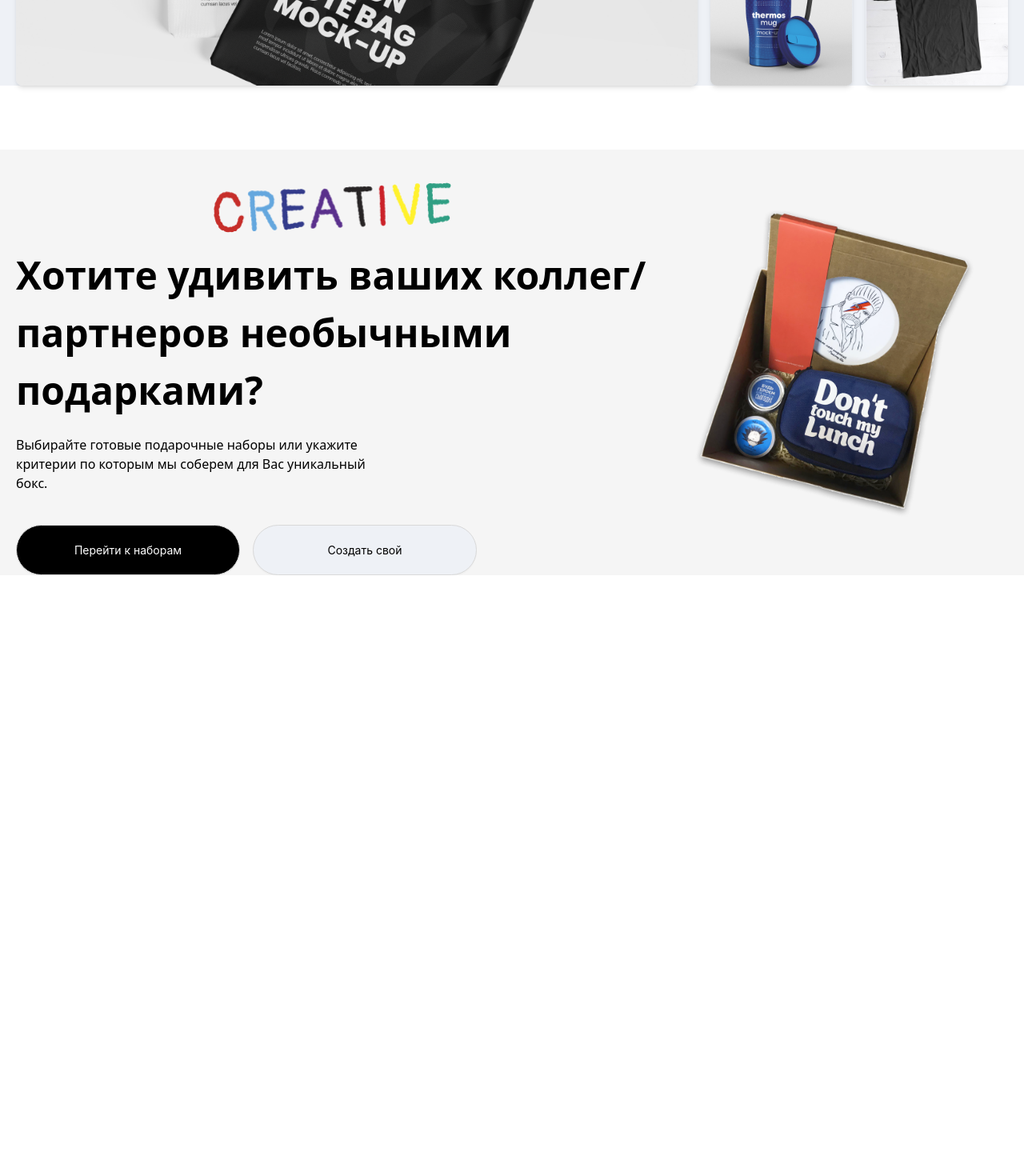
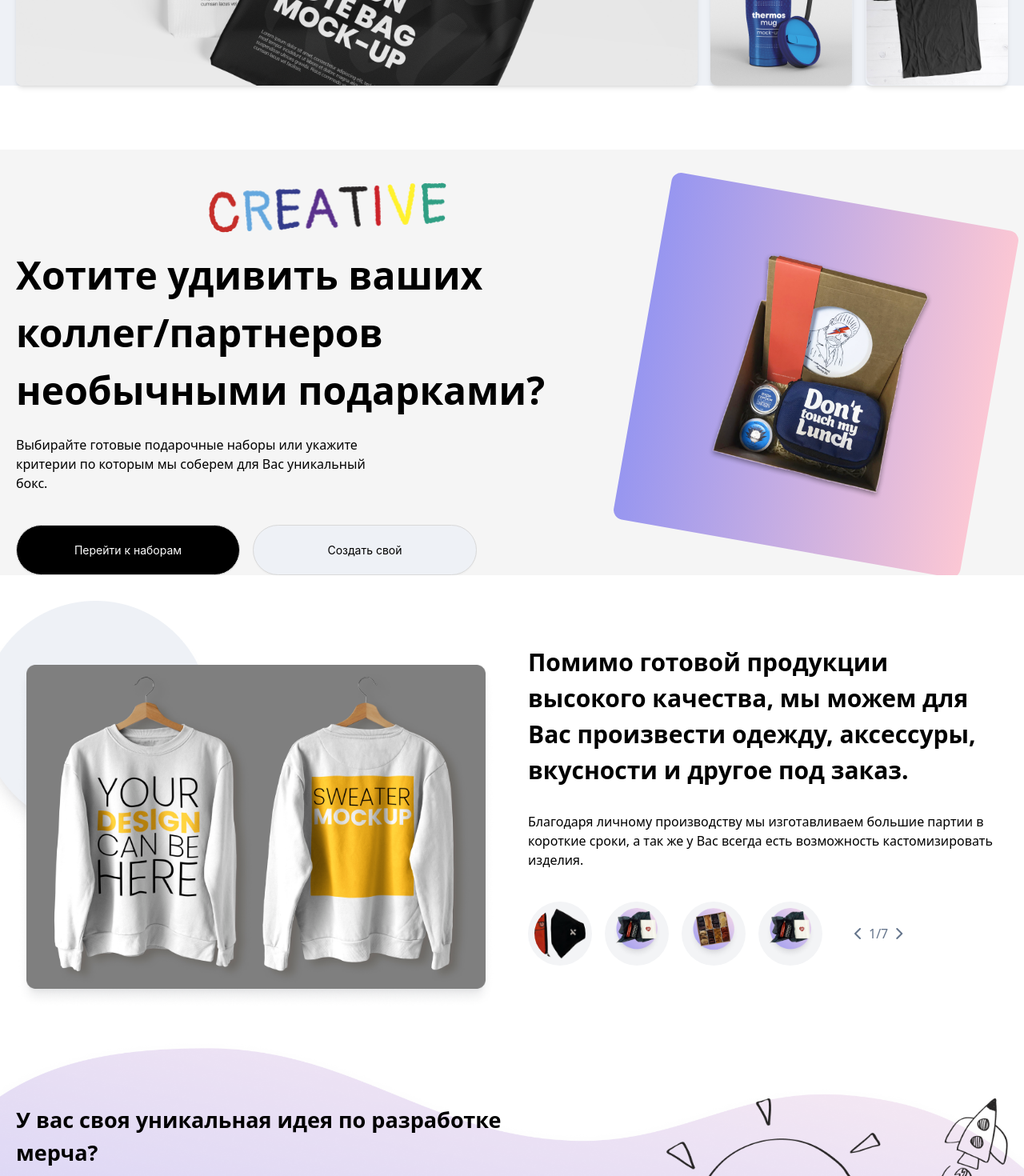
Before and after one commit to Mirzayev/Frontend_task, a React (Vite) app: page / in a window 1280 px wide. Shown: the part 1330-2800 px from the top of the page at 80% size. Before the commit the page ends 2049 px from the top, so only its background shows below. Built offline with nearby package versions, Linux system fonts and the light colour scheme.

Commit message:
add Idea Merchandise section and responsive

```diff
--- a/src/components/Creative.jsx
+++ b/src/components/Creative.jsx
@@ -4,9 +4,9 @@
 
 export default function Creative() {
     return (
-        <div className="creative bg-white pt-20 max-w-[1536px] mx-auto">
+        <div className="creative bg-white pt-20 max-w-[1536px] ">
             {/* Wrapper div */}
-            <div className="bg-[#F5F5F5] flex flex-col lg:flex-row items-center justify-between px-5 py-10 lg:py-0">
+            <div className="bg-[#F5F5F5] flex flex-col lg:flex-row items-center  px-5 py-10 lg:py-0">
                 {/* Left Side: Content */}
                 <div className="max-w-[958px]  w-full mb-6 lg:mb-0 pt-10">
                     <div className={"lg:w-full w-40 flex justify-center"}><img src={creative} alt="Creative" className="w-full lg:max-w-[300px]"/></div>
@@ -23,8 +23,8 @@
                 </div>
 
                 {/* Right Side: Product Image */}
-                <div className="lg:w-[700px] w-full flex justify-center lg:justify-end">
-                    <img src={product} alt="Product" className="w-full max-w-[300px] lg:max-w-full" />
+                <div className="lg:w-[700px] w-full flex justify-center lg:justify-end mr-5 mt-8">
+                    <div className={"lg:p-10  bg-back-gradient rotate-[10deg] rounded-xl"}><img src={product} alt="Product" className="w-full max-w-[300px] lg:max-w-full rotate-[-10deg]"/></div>
                 </div>
             </div>
         </div>
--- a/src/components/Header.jsx
+++ b/src/components/Header.jsx
@@ -5,6 +5,8 @@
 import Banner from "./Banner.jsx";
 import PopularProduct from "./PopularProduct.jsx";
 import Creative from "./Creative.jsx";
+import PlaceOrder from "./PlaceOrder.jsx";
+import IdeaMerchandise from "./IdeaMerchandise.jsx";
 
 export default function Header() {
     const [isMenuOpen, setIsMenuOpen] = useState(false);
@@ -14,7 +16,9 @@
     };
 
     return (
-        <div className="bg-back-gradient pt-10 relative">
+        <div className=" max-w-[1536px] mx-auto">
+            <div className={"bg-back-gradient pt-10 relative"}>
+
             <div className="flex items-center gap-10 justify-between px-4 lg:px-10 xl:px-20 max-w-[1536px] mx-auto">
                 {/* Logo */}
                 <img className="xl:max-w-[487px] lg:max-w-80 max-w-52" src={logo} alt="logo" />
@@ -80,8 +84,11 @@
             </div>
 
             <Banner />
+            </div>
             <PopularProduct />
             <Creative/>
+            <PlaceOrder/>
+            <IdeaMerchandise/>
         </div>
     );
 }
--- /dev/null
+++ b/src/components/IdeaMerchandise.jsx
@@ -0,0 +1,45 @@
+import rocket1  from '../assets/images/rocket1.png'
+import rocket2  from '../assets/images/rocket2.png'
+import lamp  from '../assets/images/lamp.png'
+import back from  '../assets/images/bg.png'
+import {Button} from "antd";
+
+export default function IdeaMerchandise() {
+
+
+    return (
+        <div className="relative px-5 ">
+            <div className="absolute inset-0 z-10  w-full ">
+                <img className={"w-full h-1/2 sm:h-full"} src={back} alt=""/>
+            </div>
+            <div className={"flex flex-col-reverse lg:flex-row justify-around items-center relative z-20 sm:pt-20 mt-8 "}>
+                <div className={" max-w-[700px]"}>
+                    <h5 className={"2xl:text-[36px] font-semibold lg:text-[27px] text-[23px] "}>У вас своя уникальная
+                        идея по разработке мерча?</h5>
+                    <p className={"mt-5 sm:mb-10 mb-5"}>Изготовим мерч по вашему дизайну. Расскажем лайфхаки и ознакомим с
+                        технологией производства,
+                        предоставим образцы матералов. </p>
+                    <div className={"sm:flex items-center gap-10 "}>
+                        <h6 className={"font-semibold"}>Введите свои контактные данные, и наш менеджер свяжется с Вами в
+                            течении 1 часа</h6>
+                        <div className={"w-full mt-4"}>
+                            <input placeholder="Ваше Имя" className={"bg-transparent  border-b border-black outline-none block px-1 my-1 w-full"} type="text"/>
+                            <input placeholder="Ваша електронная почта" className={"bg-transparent  border-b border-black outline-none block px-1 my-1 w-full"} type="text"/>
+                            <input placeholder="Ваш номер телефона" className={"bg-transparent  border-b border-black outline-none block px-1 my-1 w-full"} type="text"/>
+                            <Button className={"bg-[#1FAB8A] text-white xl:w-[200px] xl:h-[40px] rounded-full mt-5 w-full"}>
+                                Заказать
+                            </Button>
+                        </div>
+                    </div>
+                </div>
+
+                <div className={"flex h-full justify-center lg:justify-start gap-4 mb-10"}>
+                    <div className={"flex items-end"}><img src={rocket1} alt=""/></div>
+                    <div className={"flex items-center"}><img src={lamp} alt=""/></div>
+                    <div className={"flex sm:items-start items-end"}><img src={rocket2} alt=""/></div>
+                </div>
+            </div>
+
+        </div>
+    )
+}
--- /dev/null
+++ b/src/components/PlaceOrder.jsx
@@ -0,0 +1,50 @@
+import Switer from '../assets/images/sweaters_white.png';
+import circle from '../assets/images/circle_2.png';
+import bag from '../assets/images/bags_3.png';
+import product1 from '../assets/images/products.png';
+import drink from '../assets/images/drink.png';
+
+export default function PlaceOrder() {
+    const product = [
+        { id: 1, img: bag },
+        { id: 2, img: drink },
+        { id: 3, img: product1 },
+        { id: 4, img: drink },
+    ];
+
+    return (
+        <div className={"bg-white relative max-w-[1536px] mx-auto px-5 pt-8 flex flex-col lg:flex-row w-full items-center gap-10"}>
+            <img
+                className={"absolute top-8 left-[-40px] z-10 hidden sm:block"}
+                src={circle}
+                alt=""
+            />
+            <div className={'z-20 mt-10 lg:mt-20 w-full lg:w-1/2 flex justify-center lg:justify-start'}>
+                <img className={"w-[80%] lg:w-[270%]"} src={Switer} alt="" />
+            </div>
+            <div className={"max-w-[826px] w-full lg:w-1/2 text-center lg:text-left"}>
+                <h4 className={"text-[20px] lg:text-[30px] font-semibold"}>
+                    Помимо готовой продукции высокого качества, мы можем для Вас произвести одежду, аксессуры, вкусности и другое под заказ.
+                </h4>
+                <p className={"mt-6 lg:mt-[30px] mb-10 text-sm lg:text-base"}>
+                    Благодаря личному производству мы изготавливаем большие партии в короткие сроки, а так же у Вас всегда есть возможность кастомизировать изделия.
+                </p>
+                <div className={"flex flex-wrap justify-center lg:justify-start gap-4 items-center"}>
+                    {product.map((e, index) => (
+                        <div
+                            className={"flex rounded-full items-center justify-center bg-gray-100 p-2 w-16 h-16 lg:w-20 lg:h-20"}
+                            key={index}
+                        >
+                            <img src={e.img} alt="" className={"object-cover w-full h-full rounded-full"} />
+                        </div>
+                    ))}
+                    <div className={"flex items-center justify-center ml-4 text-slate-500 text-sm lg:text-base"}>
+                        <i className={"fa-solid fa-chevron-left cursor-pointer px-2"}></i>
+                        <p>1/7</p>
+                        <i className={"fa-solid fa-chevron-right cursor-pointer px-2"}></i>
+                    </div>
+                </div>
+            </div>
+        </div>
+    );
+}
```
Also changed, not shown: src/assets/images/bg.png (added), src/assets/images/circle_2.png (added).
